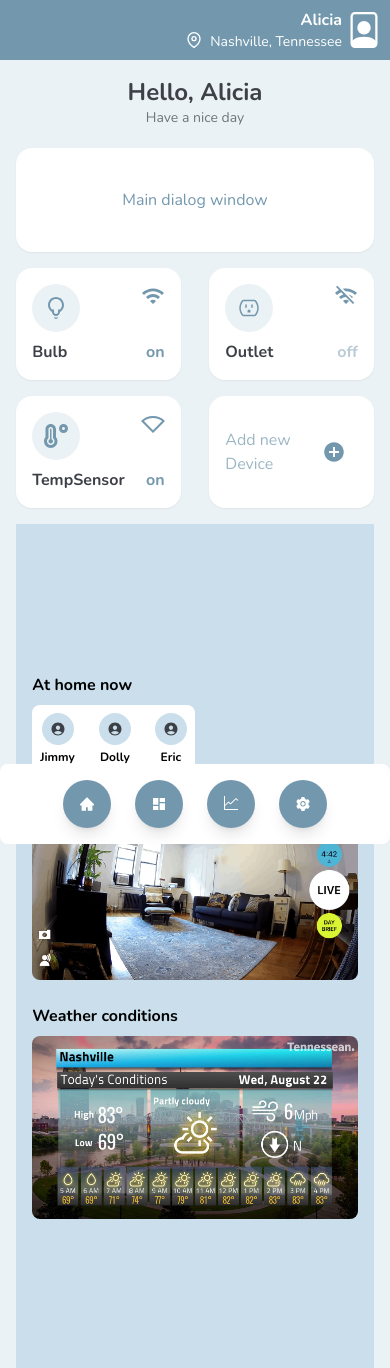
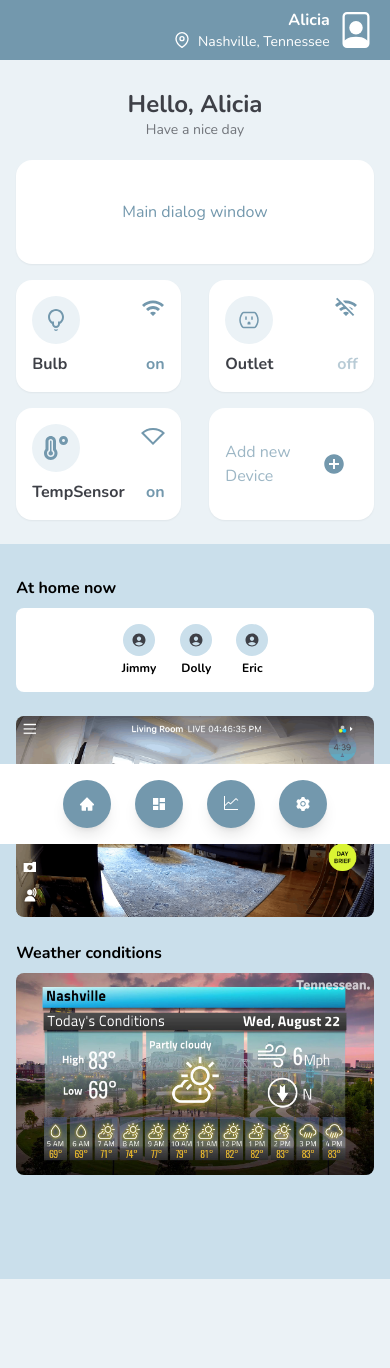
Before and after one commit to pawelpikus/smart-home-dashboard, a React (Create React App) app: page / in a window 390 px wide. After the commit the page ends 1279 px from the top, so only its background shows below. Built offline with nearby package versions, Linux system fonts and the light colour scheme.

Commit message:
mobile layout done

```diff
--- a/src/components/AppLayout.tsx
+++ b/src/components/AppLayout.tsx
@@ -3,7 +3,7 @@ import { Props } from "../types";
 const AppLayout = ({ children, ...restProps }: Props) => {
   return (
     <div
-      className="flex flex-col items-center w-11/12 mx-auto lg:w-full lg:mx-auto lg:h-screen lg:justify-center lg:grid lg:grid-cols-8"
+      className="w-full mx-auto lg:h-screen lg:justify-center lg:grid lg:grid-cols-desktop-dashboard"
       {...restProps}
     >
       {children}
--- a/src/components/avatar/index.tsx
+++ b/src/components/avatar/index.tsx
@@ -6,8 +6,16 @@ const Avatar = ({ children, ...restProps }: Props) => {
   return (
     <div
       {...restProps}
-      className="fixed top-0 left-0 right-0 z-50 flex items-center justify-end gap-1 p-2 text-white bg-bgDark"
+      className="row-start-1 gap-1 mx-auto text-white bg-bgDark lg:col-span-full"
     >
+      {children}
+    </div>
+  );
+};
+
+Avatar.Container = function avatarContainer({ children }: Props) {
+  return (
+    <div className="flex items-center justify-end w-11/12 py-2 mx-auto ">
       {children}
     </div>
   );
@@ -15,7 +23,7 @@ const Avatar = ({ children, ...restProps }: Props) => {
 
 Avatar.Img = function avatarImg() {
   return (
-    <div className="text-4xl transition-colors cursor-pointer hover:text-accent">
+    <div className="ml-2 text-4xl transition-colors cursor-pointer hover:text-accent">
       <BsFilePerson />
     </div>
   );
--- a/src/components/header/index.tsx
+++ b/src/components/header/index.tsx
@@ -3,7 +3,7 @@ import { Props } from "../../types";
 const Header = ({ children, ...restProps }: Props) => {
   return (
     <div
-      className="fixed bottom-0 left-0 right-0 justify-center p-4 bg-white rounded-lg lg:flex lg:flex-col lg:rounded-none lg:items-end lg:p-0 lg:relative lg:col-span-1 lg:h-screen"
+      className="fixed bottom-0 left-0 right-0 justify-center p-4 bg-white lg:row-start-2 lg:flex lg:flex-col lg:rounded-none lg:items-end lg:p-0 lg:relative lg:col-span-1 lg:h-screen"
       {...restProps}
     >
       {children}
--- a/src/components/main/index.tsx
+++ b/src/components/main/index.tsx
@@ -4,12 +4,16 @@ import Card from "../Card";
 const Main = ({ children, ...restProps }: Props) => {
   return (
     <div
-      className="min-w-full lg:justify-center lg:flex lg:flex-col mt-14 lg:col-start-2 lg:col-end-7 lg:text-xl lg:h-screen lg:min-w-min lg:mx-4 "
+      className="min-w-full lg:row-start-2 lg:justify-center lg:flex lg:flex-col lg:col-start-2 lg:col-end-7 lg:text-xl lg:h-screen lg:min-w-min lg:mx-4 "
       {...restProps}
     >
       {children}
     </div>
   );
+};
+
+Main.Container = function mainContainer({ children }: Props) {
+  return <div className="w-11/12 py-2 mx-auto ">{children}</div>;
 };
 
 Main.Title = function MainTitle({ children, ...restProps }: Props) {
--- a/src/components/sidebar/index.tsx
+++ b/src/components/sidebar/index.tsx
@@ -4,7 +4,7 @@ import { IoPersonCircle } from "react-icons/io5";
 const SideBar = ({ children, ...restProps }: Props) => {
   return (
     <div
-      className="flex flex-col items-center justify-center w-full h-screen bg-bgDarker lg:mx-0 lg:col-start-7 lg:col-span-2"
+      className="flex flex-col items-center justify-center w-full lg:row-start-2 bg-bgDarker lg:mx-0 lg:col-start-7 lg:col-span-2"
       {...restProps}
     >
       {children}
@@ -12,13 +12,15 @@ const SideBar = ({ children, ...restProps }: Props) => {
   );
 };
 
-export default SideBar;
+SideBar.Container = function sideBarContainer({ children }: Props) {
+  return <div className="w-11/12 py-2 mx-auto mb-24">{children}</div>;
+};
 
 SideBar.Members = function SideBarMembers() {
   return (
-    <div className="self-start mx-4 my-6">
+    <div className="self-start mt-6 ">
       <h3 className="mb-2 font-bold text-md lg:text-xl">At home now</h3>
-      <div className="flex gap-2 bg-white rounded-lg">
+      <div className="flex justify-center gap-2 py-2 bg-white rounded-lg">
         <div className="flex flex-col items-center justify-center p-2">
           <div className="p-2 text-black rounded-full bg-bgDarker ">
             <IoPersonCircle />
@@ -46,9 +48,9 @@ SideBar.Members = function SideBarMembers() {
 
 SideBar.Cam = function SideBarCam() {
   return (
-    <div className="mx-4">
+    <div className="mt-6">
       <img
-        className="min-h-full rounded-lg"
+        className="rounded-lg"
         src="livecam-view.png"
         alt="live camera view of the living room"
       />
@@ -58,7 +60,7 @@ SideBar.Cam = function SideBarCam() {
 
 SideBar.Weather = function SideBarWeather() {
   return (
-    <div className="mx-4 my-6 ">
+    <div className="mt-6">
       <h3 className="mb-2 font-bold text-md lg:text-xl ">Weather conditions</h3>
       <img
         className="rounded-lg"
@@ -68,3 +70,4 @@ SideBar.Weather = function SideBarWeather() {
     </div>
   );
 };
+export default SideBar;
--- a/src/containers/AvatarContainer.tsx
+++ b/src/containers/AvatarContainer.tsx
@@ -3,8 +3,10 @@ import Avatar from "../components/avatar";
 const AvatarContainer = () => {
   return (
     <Avatar>
-      <Avatar.Details />
-      <Avatar.Img />
+      <Avatar.Container>
+        <Avatar.Details />
+        <Avatar.Img />
+      </Avatar.Container>
     </Avatar>
   );
 };
--- a/src/containers/MainContainer.tsx
+++ b/src/containers/MainContainer.tsx
@@ -4,10 +4,12 @@ import { Props } from "../types";
 const MainContainer: React.FC<Props> = () => {
   return (
     <Main>
-      <Main.Title>Hello, Alicia</Main.Title>
-      <Main.Subtitle>Have a nice day</Main.Subtitle>
-      <Main.Dialog />
-      <Main.Devices />
+      <Main.Container>
+        <Main.Title>Hello, Alicia</Main.Title>
+        <Main.Subtitle>Have a nice day</Main.Subtitle>
+        <Main.Dialog />
+        <Main.Devices />
+      </Main.Container>
     </Main>
   );
 };
--- a/src/containers/SidebarContainer.tsx
+++ b/src/containers/SidebarContainer.tsx
@@ -5,9 +5,11 @@ import { Props } from "../types";
 const SidebarContainer: React.FC<Props> = () => {
   return (
     <SideBar>
-      <SideBar.Members />
-      <SideBar.Cam />
-      <SideBar.Weather />
+      <SideBar.Container>
+        <SideBar.Members />
+        <SideBar.Cam />
+        <SideBar.Weather />
+      </SideBar.Container>
     </SideBar>
   );
 };
--- a/tailwind.config.js
+++ b/tailwind.config.js
@@ -16,7 +16,12 @@ module.exports = {
     fontFamily: {
       sans: ["Nunito", "sans-serif"],
     },
-    extend: {},
+    extend: {
+      gridTemplateColumns: {
+        // Complex site-specific column configuration
+        "desktop-dashboard": "20% 45% 35%",
+      },
+    },
   },
   plugins: [],
 };
```
